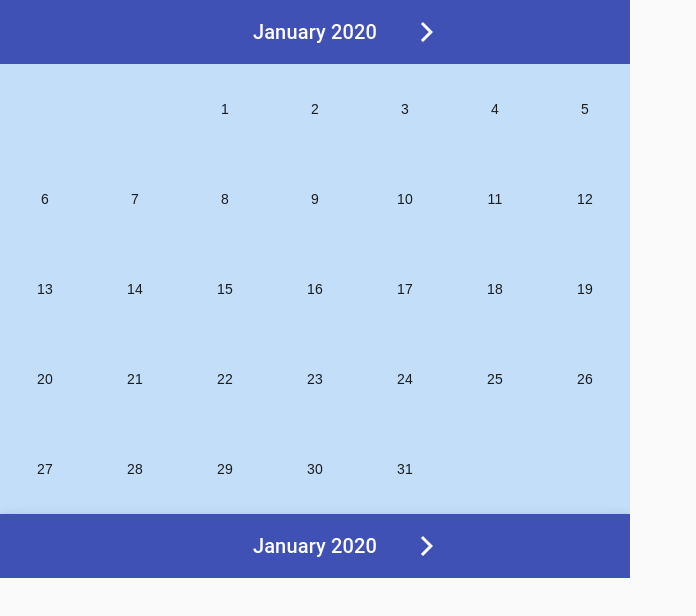
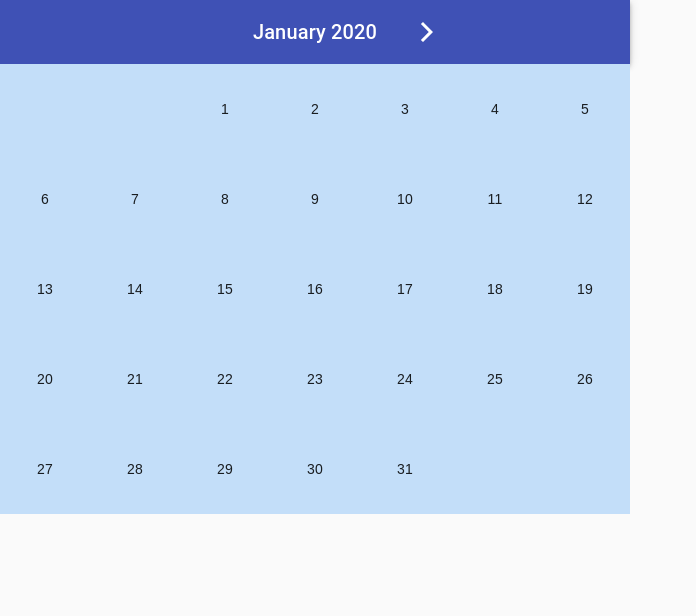
Before and after one commit to Al0nesauurs/calendar-na, a React (Create React App) app: page / in a window 1280 px wide. Shown: the top 616 px of the page, without its empty margins (0-696 px from the left). Built offline with nearby package versions, Linux system fonts and the light colour scheme.

Commit message:
Add bot Nav for mobile

```diff
--- a/src/App.css
+++ b/src/App.css
@@ -40,12 +40,8 @@ li:hover {
 .calendar {
   width: 630px;
   font-family: Arial, Helvetica, sans-serif;
-  overflow: hidden;
 }
 
-.botAppBar {
-  display: none;
-}
 
 .header {
   text-align: center;
@@ -92,6 +88,9 @@ li:hover {
   font-weight: bold;
   border-radius: 50%;
 }
+.MuiAppBar-root.botAppBar {
+  display: none;
+}
 
 @media screen and (max-width: 600px) {
 
@@ -131,10 +130,6 @@ li:hover {
     overflow-x: hidden;
   }
 
-  .botAppBar {
-    display: inline
-  }
-
   .calendar {
     width: 100%;
   }
@@ -163,5 +158,10 @@ li:hover {
     z-index: 1;
     top: unset;
     left: unset;
+
+  }
+  .MuiAppBar-root.botAppBar {
+    visibility: visible;
+    display: inline-flex;
   }
 }
```
